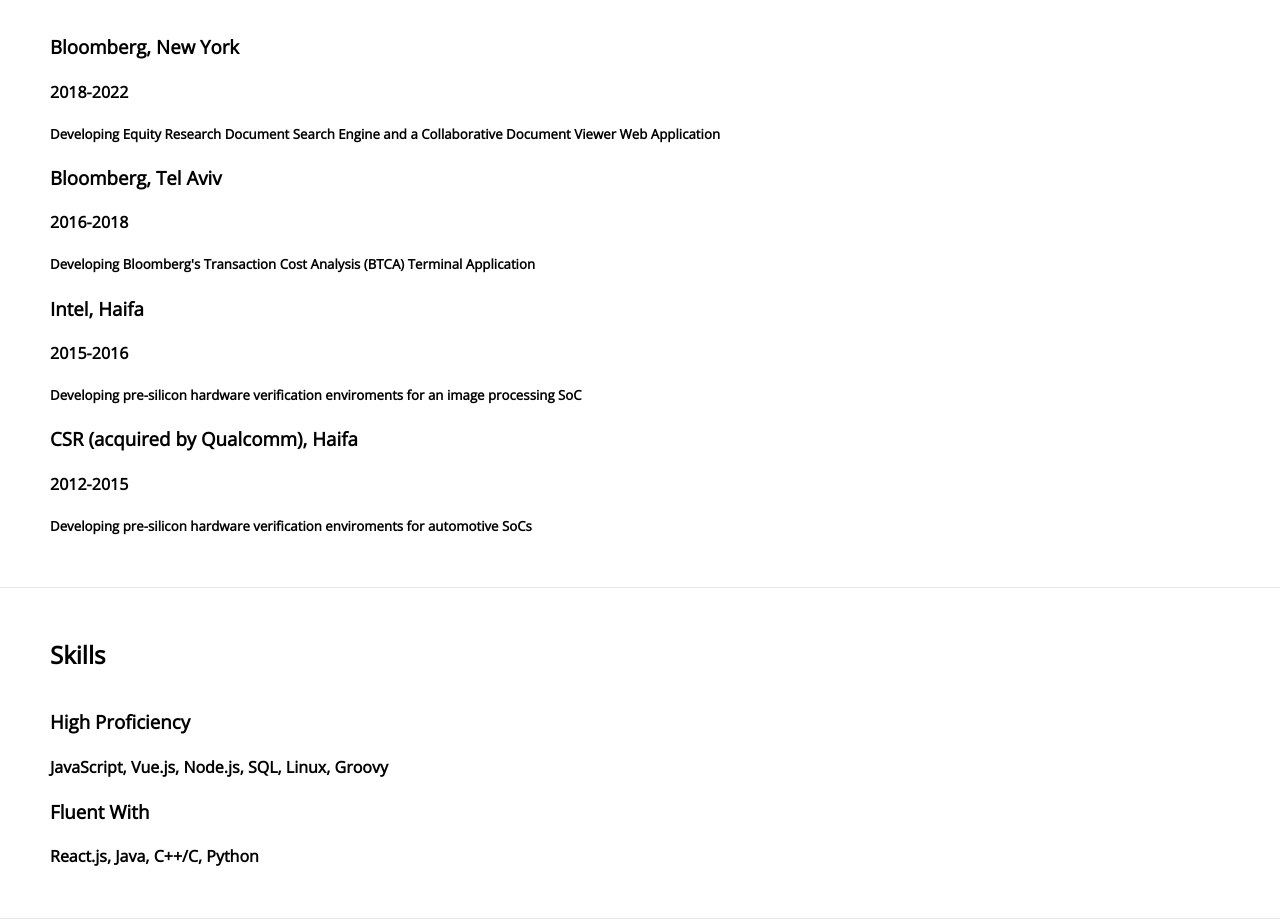
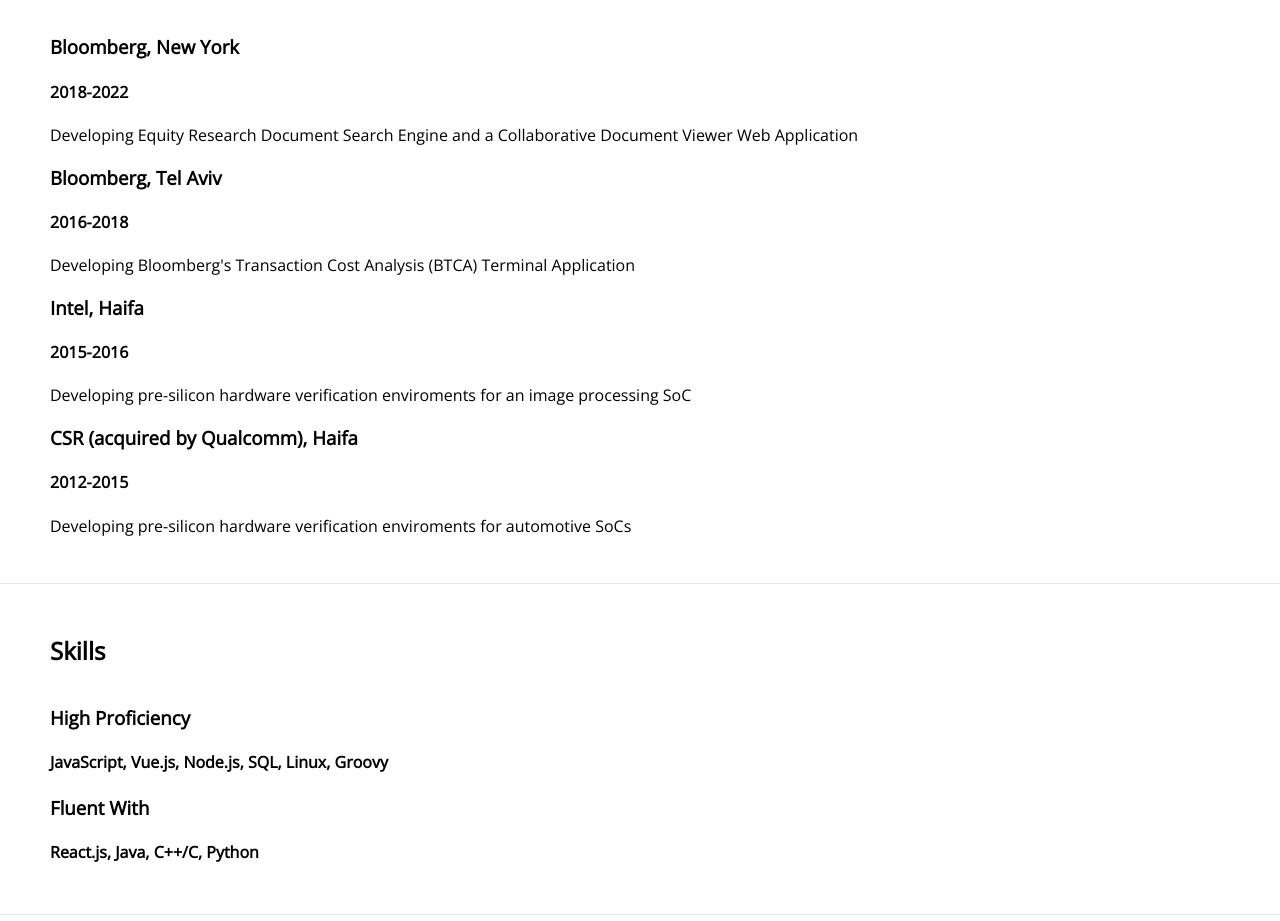
Before and after one commit to AlexanderBiba/AlexanderBiba.github.io, a React (Create React App) app: page / in a window 1280 px wide. Shown: the part 1500-2421 px from the top of the page. Built offline with nearby package versions, Linux system fonts and the light colour scheme.

Commit message:
Update experience to Ps

```diff
--- a/src/Experience.js
+++ b/src/Experience.js
@@ -8,22 +8,22 @@
                 <div>
                     <h3>Bloomberg, New York</h3>
                     <h4>2018-2022</h4>
-                    <h5>Developing Equity Research Document Search Engine and a Collaborative Document Viewer Web Application</h5>
+                    <p>Developing Equity Research Document Search Engine and a Collaborative Document Viewer Web Application</p>
                 </div>
                 <div>
                     <h3>Bloomberg, Tel Aviv</h3>
                     <h4>2016-2018</h4>
-                    <h5>Developing Bloomberg's Transaction Cost Analysis (BTCA) Terminal Application</h5>
+                    <p>Developing Bloomberg's Transaction Cost Analysis (BTCA) Terminal Application</p>
                 </div>
                 <div>
                     <h3>Intel, Haifa</h3>
                     <h4>2015-2016</h4>
-                    <h5>Developing pre-silicon hardware verification enviroments for an image processing SoC</h5>
+                    <p>Developing pre-silicon hardware verification enviroments for an image processing SoC</p>
                 </div>
                 <div>
                     <h3>CSR (acquired by Qualcomm), Haifa</h3>
                     <h4>2012-2015</h4>
-                    <h5>Developing pre-silicon hardware verification enviroments for automotive SoCs</h5>
+                    <p>Developing pre-silicon hardware verification enviroments for automotive SoCs</p>
                 </div>
             </div>
         </section>
```
